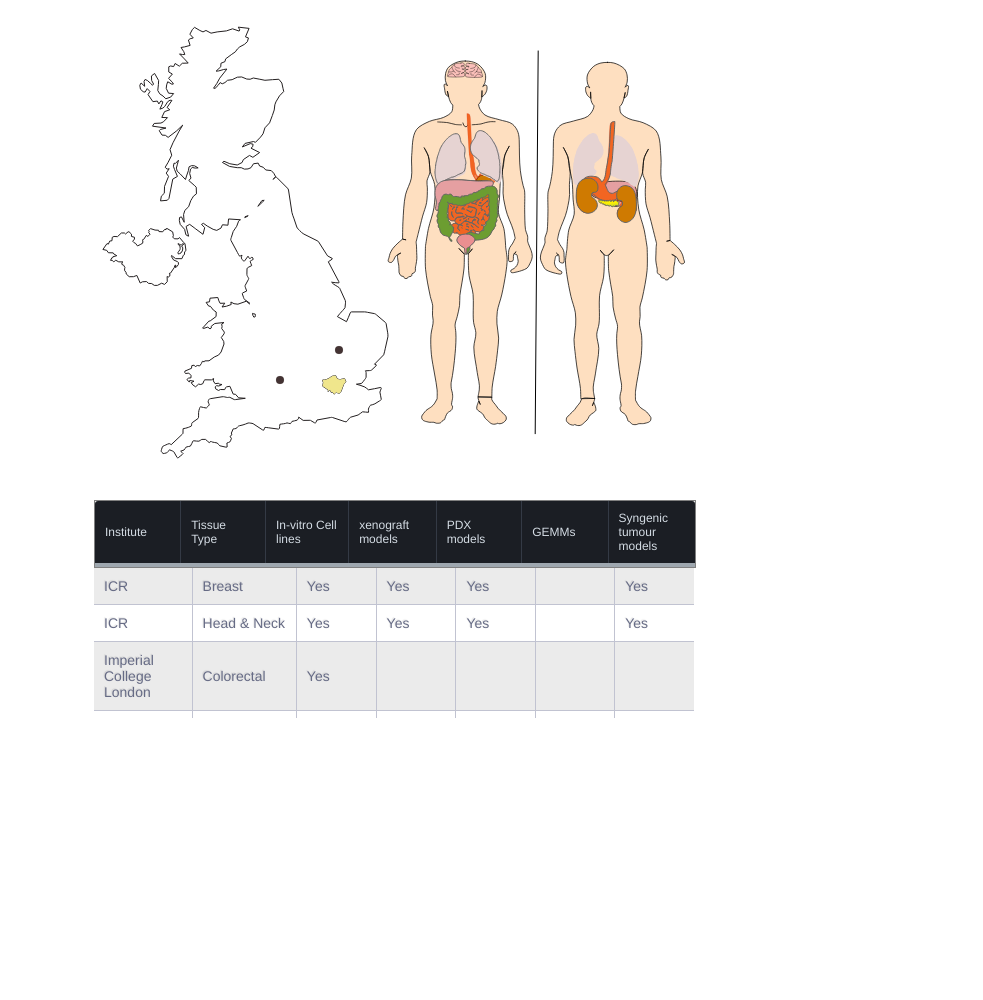
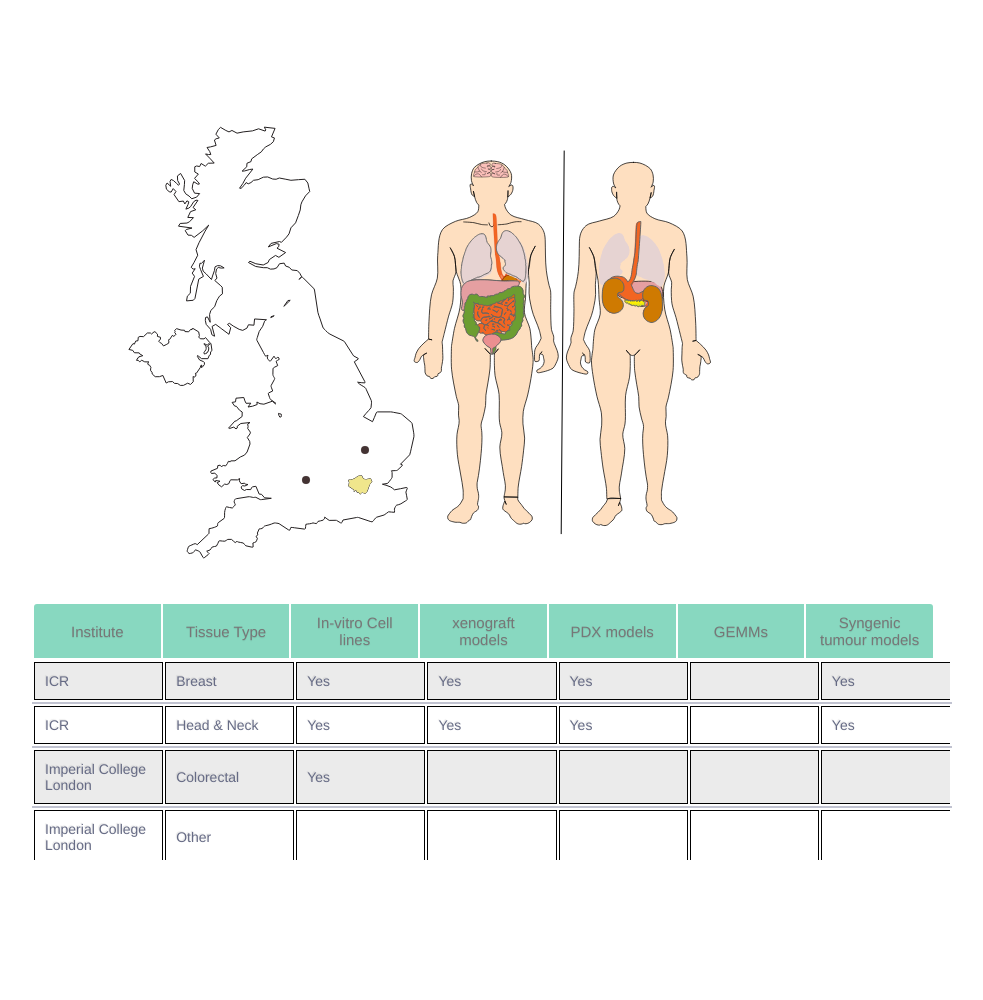
Before and after one commit to RJerry/capabilitymap, a plain HTML site: page index.html in a window 1280 px wide. Shown: the whole page, without its empty margins (290-1273 px from the left). Before the commit the page ends 900 px from the top, so only its background shows below. Drawn offline with nearby package versions, Linux system fonts and the light colour scheme.

Commit message:
update main.css

```diff
--- a/css/main.css
+++ b/css/main.css
@@ -1,4 +1,5 @@
 h1 {text-align:center;}
+h2 {text-align: center;}
 
 body {
 	background: #fff;
@@ -6,56 +7,8 @@
 	font: 300 100.1% "Helvetica Neue", Helvetica, "Arial Unicode MS", Arial, sans-serif;
 }
 
-table {
-    border-collapse: collapse;
-    border-spacing: 0;
 
-
-    text-align: left;
-
-     display: flex;
-    flex-flow: column;
-    height: 100%;
-    width: 100%;
-}
-
-thead {
-    border: 1px solid grey;
-        /* head takes the height it requires,
-    and it's not scaled when table is resized */
-    flex: 0 0 auto;
-    width: 100%;
-}
-
-tbody {
-
-
-    max-height: 150px;
-    width: 100%;
-        /* body takes all the remaining available space */
-    flex: 1 1 auto;
-    display: block;
-    overflow-y: scroll;
-}
-
-th {
-	width:70px;
-}
-
-td{
-	width: 60px;
-}
-
-#holder {
-	height: 480px;
-	left: 50%;
-	margin: -240px 0 0 -320px;
-	position: absolute;
-	top: 50%;
-	width: 640px;
-}
-
-#copy {
+.copy {
 	bottom: 0;
 	font: 300 .7em "Helvetica Neue", Helvetica, "Arial Unicode MS", Arial, sans-serif;
 	position: absolute;
@@ -63,7 +16,7 @@
 	text-align: right;
 }
 
-#copy a {
+.copy a {
 	color: #000;
 }
 
@@ -75,17 +28,16 @@
 }
 
 #canvas {
-	height: 900px;
-	left: 30%;
+	height: 750px;
+	left: 25%;
 	position: absolute;
-	top: 0;
-	width: 600px;
+	top: 100px;
+	width: 900px;
 }
 #paper {
-	//background: #033;
-	background-image: url("BodyWithMap.svg");
+	background-image: url("../img/Mapbg.svg");
 	height: 500px;
-	left: 0%;
+	left: 10%;
 	position: absolute;
 	top: 0px;
 	width: 600px;
@@ -96,45 +48,57 @@
 	right: 0%;
 	position: absolute;
 	top: 500px;
-	width: 600px;
-}
+	width: 900px;
 }
 
-#lungs, #kidneys, #stomache, #colon, #bladder, #liver, #pancreas, #London, #Cambridge {
-	display: none;
-	height: 500px;
-	overflow: auto;
+#head {
+	background-color:#88d8c0;
+	height: 100px;
+	top: 0px;
 	position: absolute;
-	left: 0;
-	top: 600px;
-	width: 900px;
-}
-h2 {
-	text-align: center;
+	width: 100%;
+
 }
 
+#foot {
+	background-color:#88d8c0;
+	height: 50px;
+	bottom: 0px;
+	position: absolute;
+	width: 100%;
 
-.table-fill {
-  background: white;
-  border-radius:3px;
-  border-collapse: collapse;
-  height: 320px;
-  max-width: 900px;
-  padding:5px;
-  width: 100%;
-  box-shadow: 0 5px 10px rgba(0, 0, 0, 0.1);
-  animation: float 5s infinite;
+}
+
+tr td{
+    border:1px solid black;
+
+}
+tbody {
+    display:block;
+    max-height:200px;
+    overflow-y:scroll;
+	overflow-x:hidden;
+}
+thead, tbody tr {
+    display:table;
+    width:100%;
+    table-layout:fixed;
+}
+
+thead {
+    width:903px;
+}
+table {
+    width:924px;
 }
 
 th {
-  color:#D5DDE5;;
-  background:#1b1e24;
-  border-bottom:4px solid #9ea7af;
-  border-right: 1px solid #343a45;
-  font-size:12px;
+  font-size:15px;
+  color:#777;
+  background-color: #88d8c0;
   font-weight: 100;
   padding:10px;
-  text-align:left;
+  text-align:center;
   text-shadow: 0 1px 1px rgba(0, 0, 0, 0.1);
   vertical-align:middle;
 }
```
